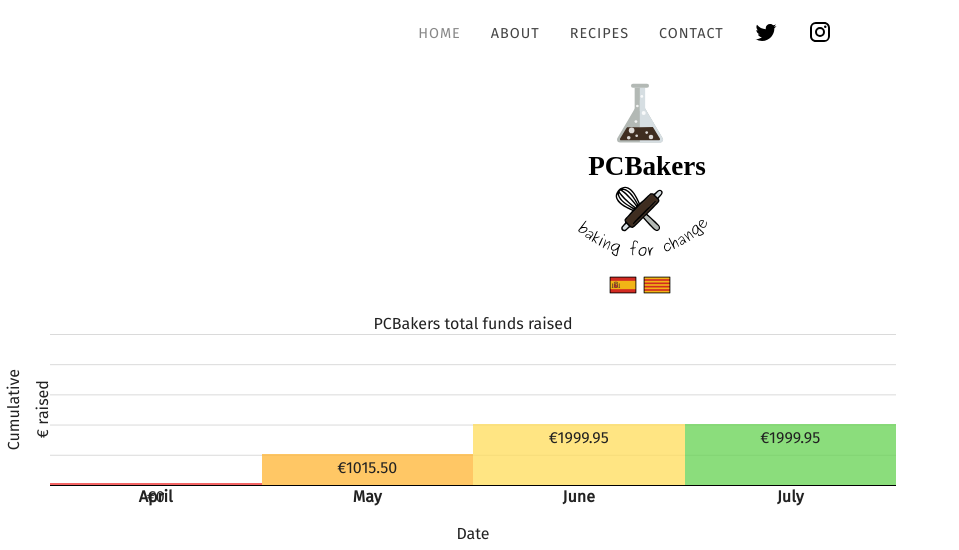
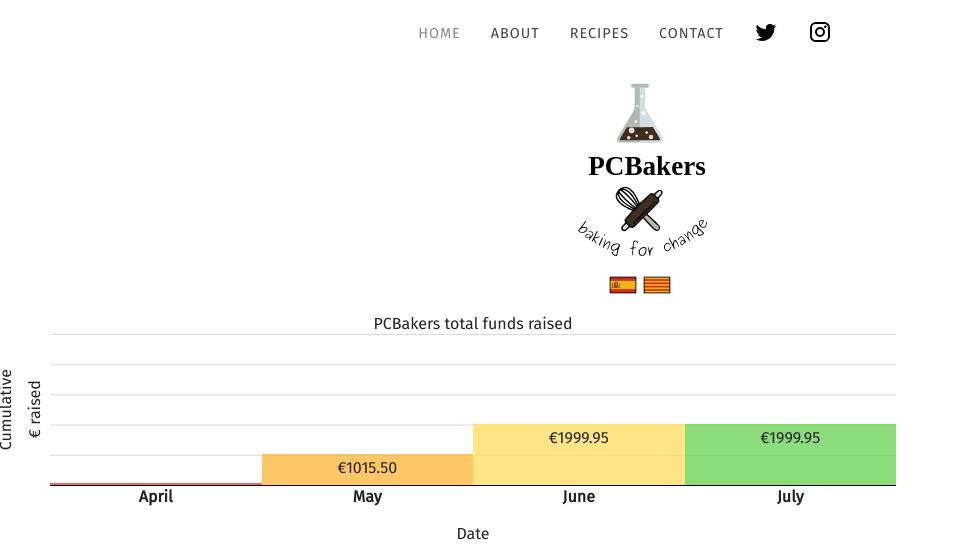
Before and after one commit to willblev/PCBakers, a Jekyll site: the page built from index.html, in a window 1280 px wide. Shown: the top 550 px of the page, without its empty margins (0-959 px from the left). Built offline with Jekyll 4.4.1, drawn with Linux system fonts in a browser that asks for light colours; some web fonts are replaced; the list of posts is cut into pages by our own code; grey boxes are pictures that could not be loaded.

Commit message:
adjusting css to justify axis labels

```diff
--- a/_layouts/default.html
+++ b/_layouts/default.html
@@ -31,7 +31,9 @@
 				<a href="https://willblev-github-io.translate.goog/PCBakers/about/?_x_tr_sl=en&_x_tr_tl=ca&_x_tr_hl=en&_x_tr_pto=wapp">
 					<img src="{{ site.baseurl }}/images/CAT-flag.png" width="30" alt="Català"></a>
 			</div>
+
 			<!--  Here is where the chart is generated/stored. We can add new columns relatively easily. -->
+
 			<div id= "my-chart">
 				<table class="charts-css column show-labels show-primary-axis show-heading show-5-secondary-axes">
 				  <caption> PCBakers total funds raised </caption>
@@ -39,7 +41,7 @@
 					<tr>
 					  <th scope="row">April</th>
 					  <td style="--size: 0.01">
-						<span class="data">€0</span>
+						<span class="data"></span>
 						<span class="tooltip">The PCBakers were<br>formed in April 2022</span>
 					  </td>
 					</tr>
@@ -64,11 +66,13 @@
 						<span class="tooltip">€??? raised in July</span>
 					  </td>
 					</tr>
+					<!--  Here is where new entries need to be added (above this line) with <tr></tr> and everything in between. If we go over 5k, we need to update the # of grid lines and the max value in --size:calc( value/<max value>) in the calculations of each column's height. -->
 				  </tbody>
 				</table>
 				<div class="primary-axis"> Date </div>
 				<div class="data-axis"> Cumulative <br> € raised </div>
 			</div>
+			<!--  Here is the end of the chart -->
 
 		</header>
 
```
Also changed, not shown: css/charts.min.css.
